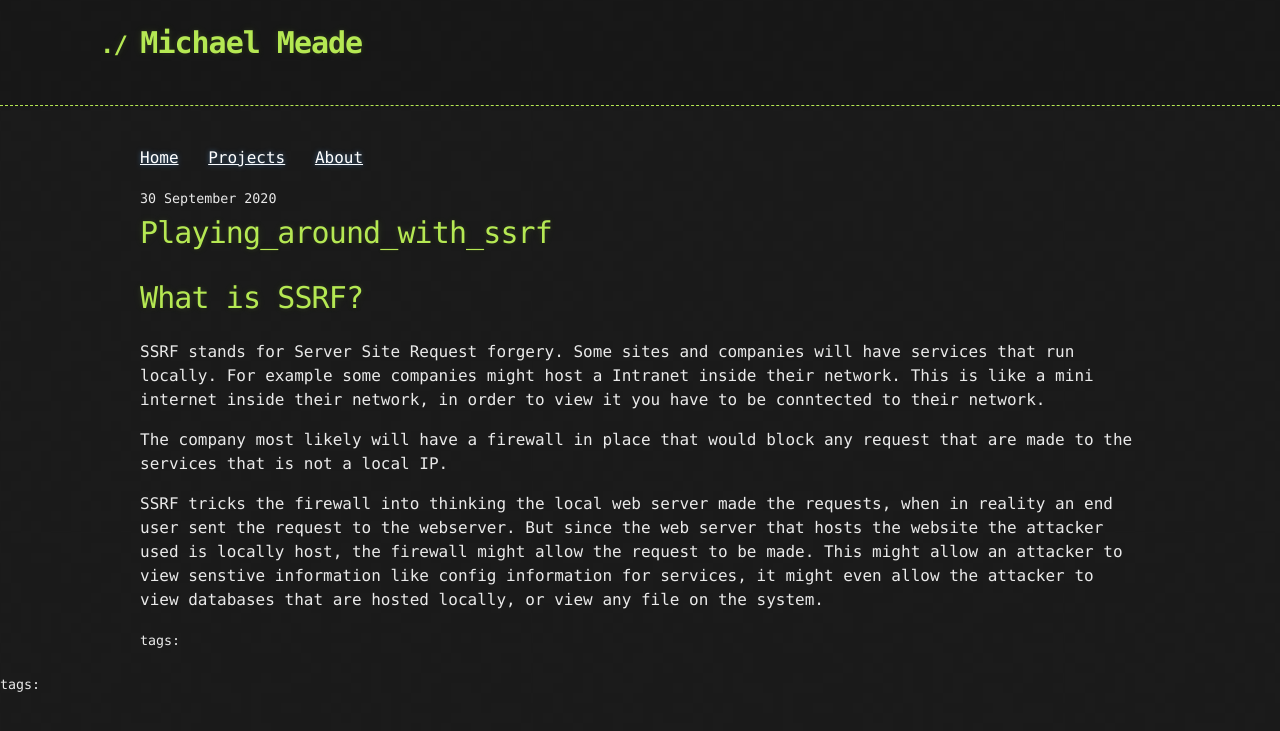
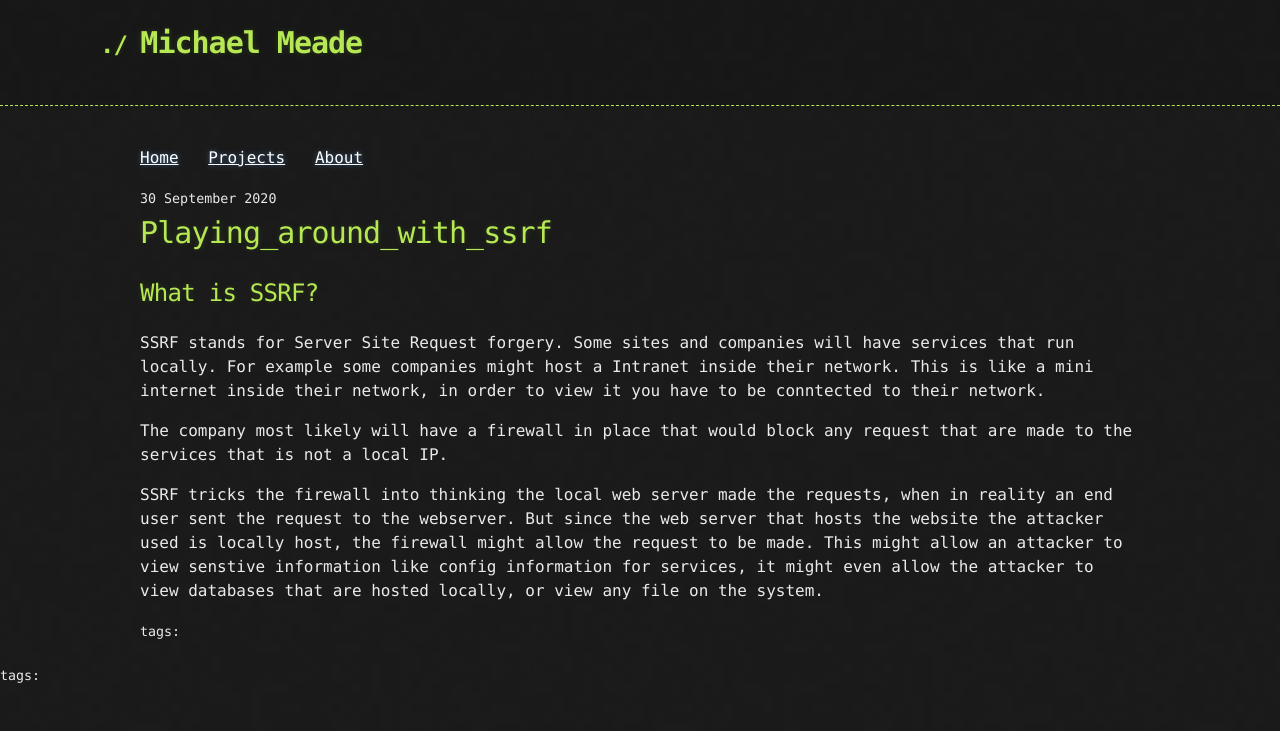
Before and after one commit to Michael-Meade/MinerFind, a Jekyll site: the page built from _posts/2020-9-30-playing_around_with_SSRF.md, in a window 1280 px wide. Shown: the top 731 px of the page. Built offline with Jekyll 4.4.1, drawn with Linux system fonts in a browser that asks for light colours; our own code applies the rules of GitHub Pages for plain Markdown files; the repository's description, which GitHub fills in, is left out.

```diff
--- a/_posts/2020-9-30-playing_around_with_SSRF.md
+++ b/_posts/2020-9-30-playing_around_with_SSRF.md
@@ -1,4 +1,4 @@
-<h1>What is SSRF?</h1>
+<h2>What is SSRF?</h2>
 SSRF stands for Server Site Request forgery. Some sites and companies will have services that run locally. For example some companies might host a Intranet inside their network.
 This is like a mini internet inside their network, in order to view it you have to be conntected to their network.
 
```
